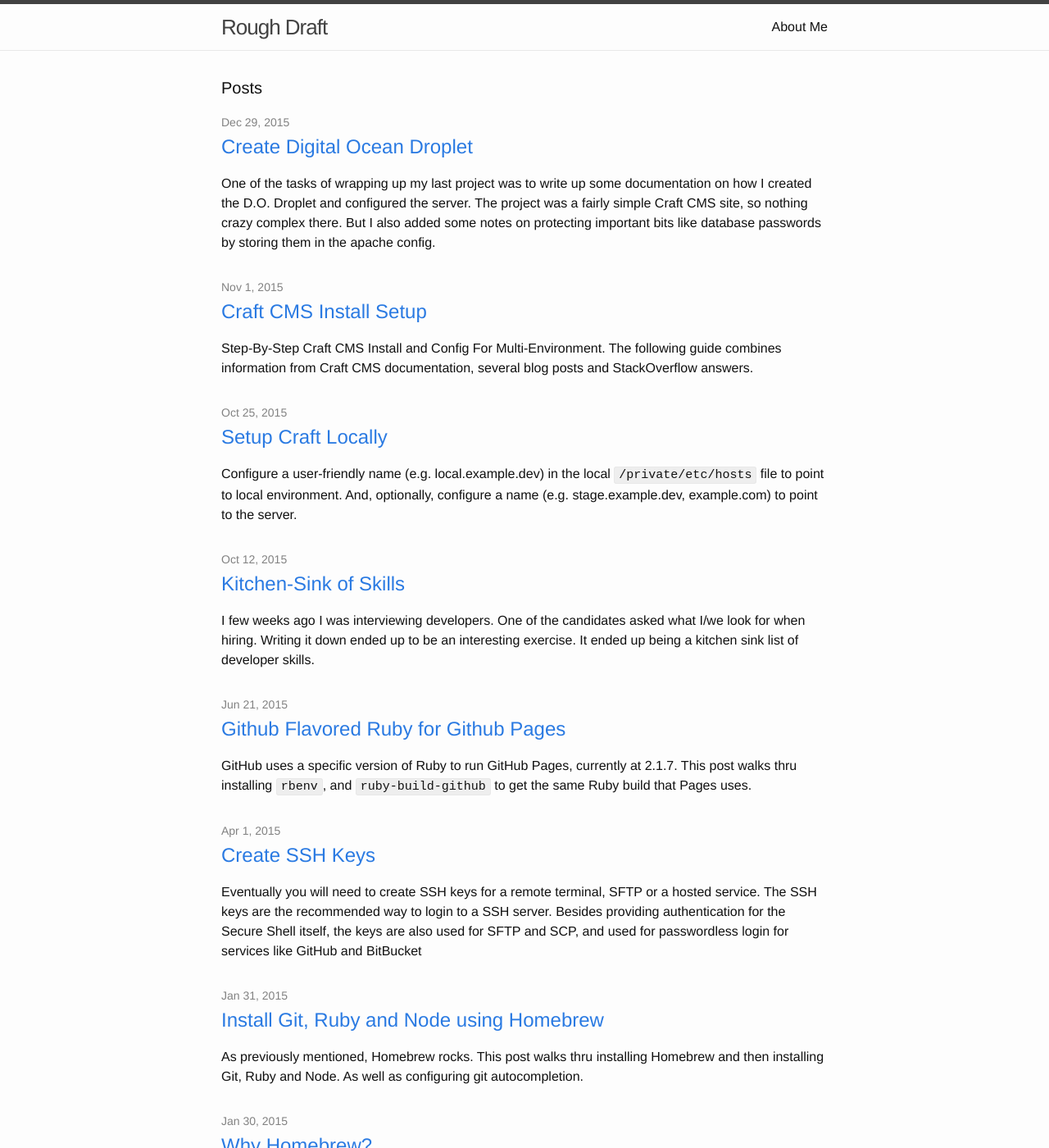
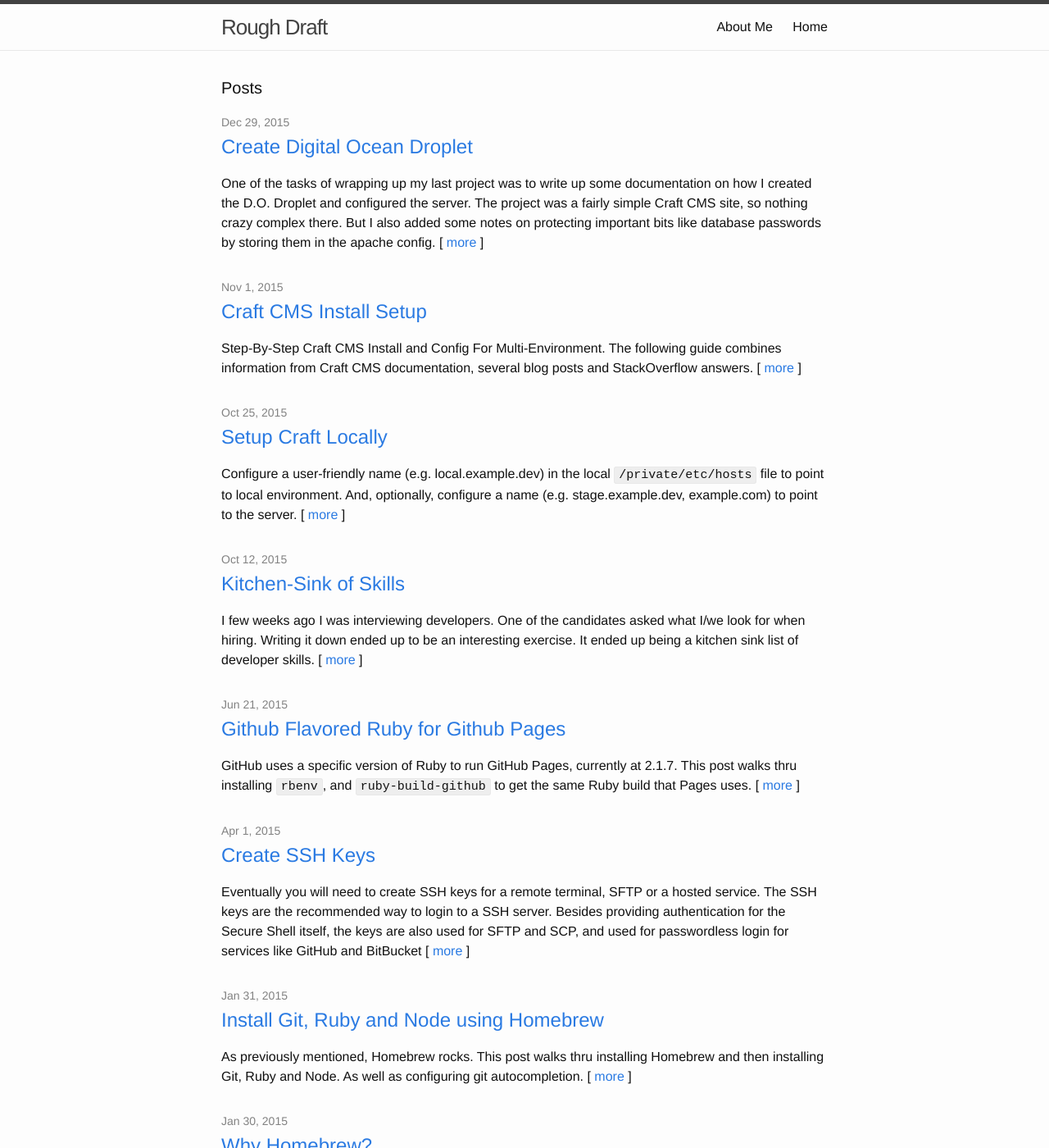
Before and after one commit to cklanac/cklanac.github.io, a Jekyll site: the page built from index.html, in a window 1280 px wide and 1400 px high. Shown: the whole window at 82% size. Built offline with Jekyll 4.4.1, drawn with Linux system fonts in a browser that asks for light colours.

Commit message:
Adds more links to excerpts

```diff
--- a/index.html
+++ b/index.html
@@ -1,5 +1,7 @@
 ---
 layout: default
+title: Home
+order: 1
 ---
 
 <div class="home">
@@ -13,7 +15,7 @@
         <h2>
           <a class="post-link" href="{{ post.url | prepend: site.baseurl }}">{{ post.title }}</a>
         </h2>
-        {{ post.excerpt }}
+        {{ post.excerpt | remove: '<p>' | remove: '</p>' }} <span>[ <a href="{{ post.url | prepend: site.baseurl }}">more</a> ]</span>
       </li>
     {% endfor %}
   </ul>
```
